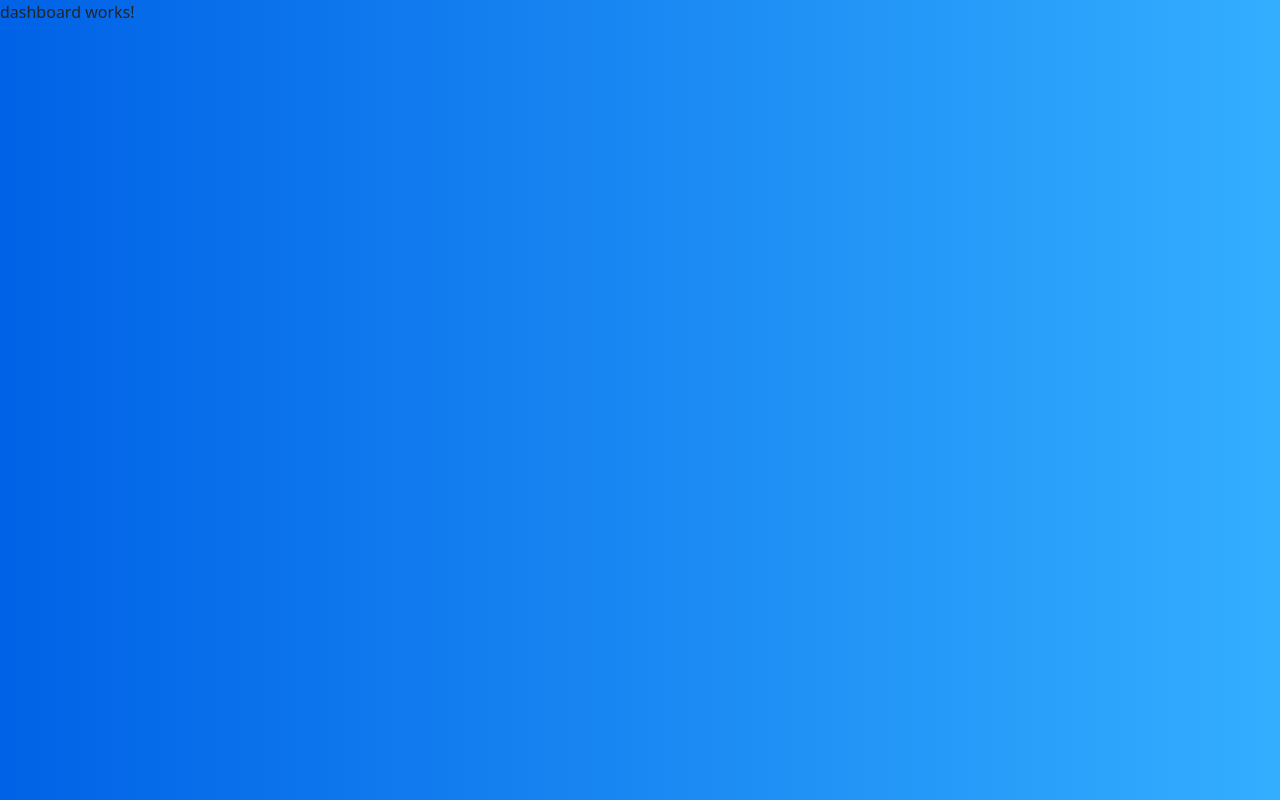
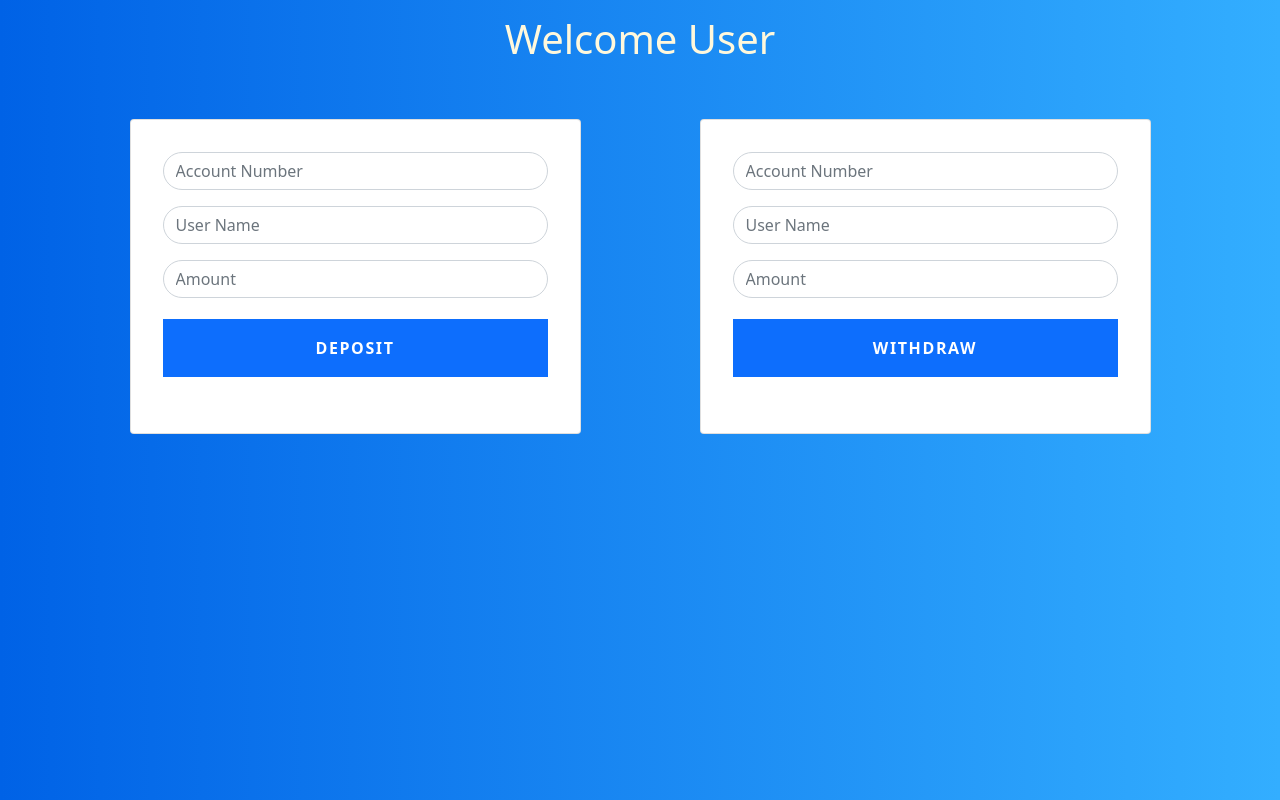
Before and after one commit to ajkrishna/MeanStax, an Angular app in the folder Angular/BankApp/: page /dashboard in a window 1280 px wide. Built offline with nearby package versions, Linux system fonts and the light colour scheme.

Commit message:
Database store Services,dashboard creation

```diff
--- a/Angular/BankApp/src/app/dashboard/dashboard.component.css
+++ b/Angular/BankApp/src/app/dashboard/dashboard.component.css
@@ -0,0 +1,9 @@
+h1{
+    text-align: center;
+    color: cornsilk;
+    margin-top: 15px;
+}
+.btn{
+    border-radius: 0rem;
+    margin-top: 5px;
+}
--- a/Angular/BankApp/src/app/dashboard/dashboard.component.html
+++ b/Angular/BankApp/src/app/dashboard/dashboard.component.html
@@ -1 +1,52 @@
-<p>dashboard works!</p>
+<div class="container">
+
+    <div class="row">
+        <h1 >Welcome User</h1>
+      <div class="col-sm-9 col-md-7 col-lg-5 mx-auto">
+        <div class="card card-signin my-5">
+          <div class="card-body">
+
+
+            <form class="form-signin" >
+                <div class="form-label-group">
+                    <input type="text" id="acno" class="form-control"  placeholder="Account Number">
+                  </div>
+              <div class="form-label-group">
+                <input type="text" id="username" class="form-control"  placeholder="User Name" >
+              </div>
+
+              <div class="form-label-group">
+                <input type="number" id="amt" class="form-control"  placeholder="Amount" >
+              </div>
+              <div class="d-grid gap-2">
+                <button class="btn btn-primary" type="submit" style="font-size: medium;">DEPOSIT</button>
+              </div><br>
+            </form>
+          </div>
+        </div>
+      </div>
+
+      <div class="col-sm-9 col-md-7 col-lg-5 mx-auto">
+        <div class="card card-signin my-5">
+          <div class="card-body">
+
+            <form class="form-signin" >
+                <div class="form-label-group">
+                    <input type="text" id="acno1" class="form-control"  placeholder="Account Number">
+                  </div>
+              <div class="form-label-group">
+                <input type="text" id="username1" class="form-control"  placeholder="User Name" >
+              </div>
+
+              <div class="form-label-group">
+                <input type="number" id="amt1" class="form-control"  placeholder="Amount" >
+              </div>
+              <div class="d-grid gap-2">
+                <button class="btn btn-primary" type="submit" style="font-size: medium;">WITHDRAW</button>
+              </div><br>
+            </form>
+          </div>
+        </div>
+      </div>
+    </div>
+  </div>
--- a/Angular/BankApp/src/app/login/login.component.html
+++ b/Angular/BankApp/src/app/login/login.component.html
@@ -5,7 +5,7 @@
           <div class="card-body">
             <h5 style="text-align: center;">{{aim}}</h5>
             <h5 class="card-title text-center">Login</h5>
-            <form class="form-signin">
+            <form class="form-signin" (ngSubmit)="login()">
                 <div class="form-label-group">
                     <input type="text" id="acno" class="form-control" [(ngModel)]="accno" name="ac" placeholder="Account Number">
                   </div>
@@ -17,7 +17,7 @@
                 <input type="password" id="pwd" class="form-control" [(ngModel)]="pswd" name="pass" placeholder="Password" >
               </div>
               <div class="d-grid gap-2">
-                <button class="btn btn-primary" type="button" (click)="login()" style="font-size: medium;">LOGIN</button>
+                <button class="btn btn-primary" type="submit" style="font-size: medium;">LOGIN</button>
               </div><br>
               <div class="d-grid gap-2">
                 <button class="btn" type="button" (click)="register()" style="font-size: medium;">CREATE NEW ACCOUNT</button>
--- a/Angular/BankApp/src/app/login/login.component.ts
+++ b/Angular/BankApp/src/app/login/login.component.ts
@@ -1,6 +1,7 @@
 import { registerLocaleData } from '@angular/common';
 import { Component, OnInit } from '@angular/core';
 import { Router } from '@angular/router';
+import { DataService } from '../service/data.service';
 
 @Component({
   selector: 'app-login',
@@ -12,14 +13,9 @@ export class LoginComponent implements OnInit {
   accno="Account No please"
   pswd="";
   usname="";
-  accountDetails:any={
-    1000:{acno:1000,actype:"savings",username:"userone",password:"userone",balance:50000},
-    1001:{acno:1001,actype:"savings",username:"usertwo",password:"usertwo",balance:5000},
-    1002:{acno:1002,actype:"current",username:"userthree",password:"userthree",balance:10000},
-    1003:{acno:1003,actype:"current",username:"userfour",password:"userfour",balance:6000}
-        }
 
-  constructor(private router:Router) { }
+
+  constructor(private router:Router,private dataservice:DataService) { }
 
   ngOnInit(): void {
   }
@@ -31,18 +27,12 @@ export class LoginComponent implements OnInit {
     var acno=this.accno;
     var pwd=this.pswd;
     var uname=this.usname;
-    let users=this.accountDetails;
-            if(acno in users)
-            {
-            if(uname==users[acno]["username"]&&pwd==users[acno]["password"])
-            this.router.navigateByUrl("dashboard");
-            else
-            alert("Invalid username or password")
-            }
-            else
-            alert("Invalid Account No")
+    const res=this.dataservice.login(acno,pwd,uname);
+    if(res)
+    {alert("Login Successful")
+      this.router.navigateByUrl("dashboard");}
+  }
 
-  }
   register()
   {
     this.router.navigateByUrl("register");
--- a/Angular/BankApp/src/app/register/register.component.html
+++ b/Angular/BankApp/src/app/register/register.component.html
@@ -1 +1,27 @@
-<p>register works!</p>
+<div class="container">
+    <div class="row">
+      <div class="col-sm-9 col-md-7 col-lg-5 mx-auto">
+        <div class="card card-signin my-5">
+          <div class="card-body">
+            <h5 class="card-title text-center">Register</h5>
+            <form (ngSubmit)="reg()" class="form-signin">
+                <div class="form-label-group">
+                    <input type="text" id="acno" class="form-control" [(ngModel)]="accno" name="ac" placeholder="Account Number">
+                  </div>
+              <div class="form-label-group">
+                <input type="text" id="username" class="form-control" [(ngModel)]="uname" name="user" placeholder="User Name" >
+              </div>
+
+              <div class="form-label-group">
+                <input type="password" id="pwd" class="form-control" [(ngModel)]="pswd" name="pass" placeholder="Password" >
+              </div>
+              <div class="d-grid gap-2">
+                <button class="btn btn-success" type="submit"
+                style="font-size: medium;border-radius: 0rem;">CREATE NEW ACCOUNT</button>
+              </div>
+            </form>
+          </div>
+        </div>
+      </div>
+    </div>
+  </div>
--- a/Angular/BankApp/src/app/register/register.component.ts
+++ b/Angular/BankApp/src/app/register/register.component.ts
@@ -1,4 +1,6 @@
 import { Component, OnInit } from '@angular/core';
+import { Router } from '@angular/router';
+import { DataService } from '../service/data.service';
 
 @Component({
   selector: 'app-register',
@@ -6,10 +8,29 @@ import { Component, OnInit } from '@angular/core';
   styleUrls: ['./register.component.css']
 })
 export class RegisterComponent implements OnInit {
+  accno="";
+  pswd="";
+  uname="";
 
-  constructor() { }
+  constructor(private dataservice:DataService,private router:Router) { }
 
   ngOnInit(): void {
   }
 
+reg()
+{
+  var acno=this.accno;
+  var pswd=this.pswd;
+  var uname=this.uname;
+  const result=this.dataservice.reg(acno,pswd,uname);
+  if(result)
+  {
+    alert("Successfully registered");
+    this.router.navigateByUrl("");
+  }
+  else{
+    alert("User already Exists");
+    alert("Please Login");
+  }
+  }
 }
--- /dev/null
+++ b/Angular/BankApp/src/app/service/data.service.ts
@@ -0,0 +1,44 @@
+import { Injectable } from '@angular/core';
+
+@Injectable({
+  providedIn: 'root'
+})
+export class DataService {
+  accountDetails:any={
+    1000:{acno:1000,username:"userone",password:"userone",balance:50000},
+    1001:{acno:1001,username:"usertwo",password:"usertwo",balance:5000},
+    1002:{acno:1002,username:"userthree",password:"userthree",balance:10000},
+    1003:{acno:1003,username:"userfour",password:"userfour",balance:6000}
+        }
+
+  constructor() { }
+
+  reg(acno:any,pswd:any,uname:any)
+  {
+  let user=this.accountDetails;
+  if(acno in user)
+    return false;
+
+  else{
+    user[acno]={
+      acno,username:uname,password:pswd,balance:0}
+      return true;
+  }
+  }
+
+  login(acno:any,pwd:any,uname:any)
+  {
+    let users=this.accountDetails;
+            if(acno in users)
+            {
+            if(uname==users[acno]["username"]&&pwd==users[acno]["password"])
+            return true;
+            else
+            {alert("Incorrect username or password")
+             return false;}
+            }
+            else
+            { alert("Invalid Account No");
+            return false;}
+  }
+}
```
Also changed, not shown: 1 other file (tests, documents, lock files or other folders).
